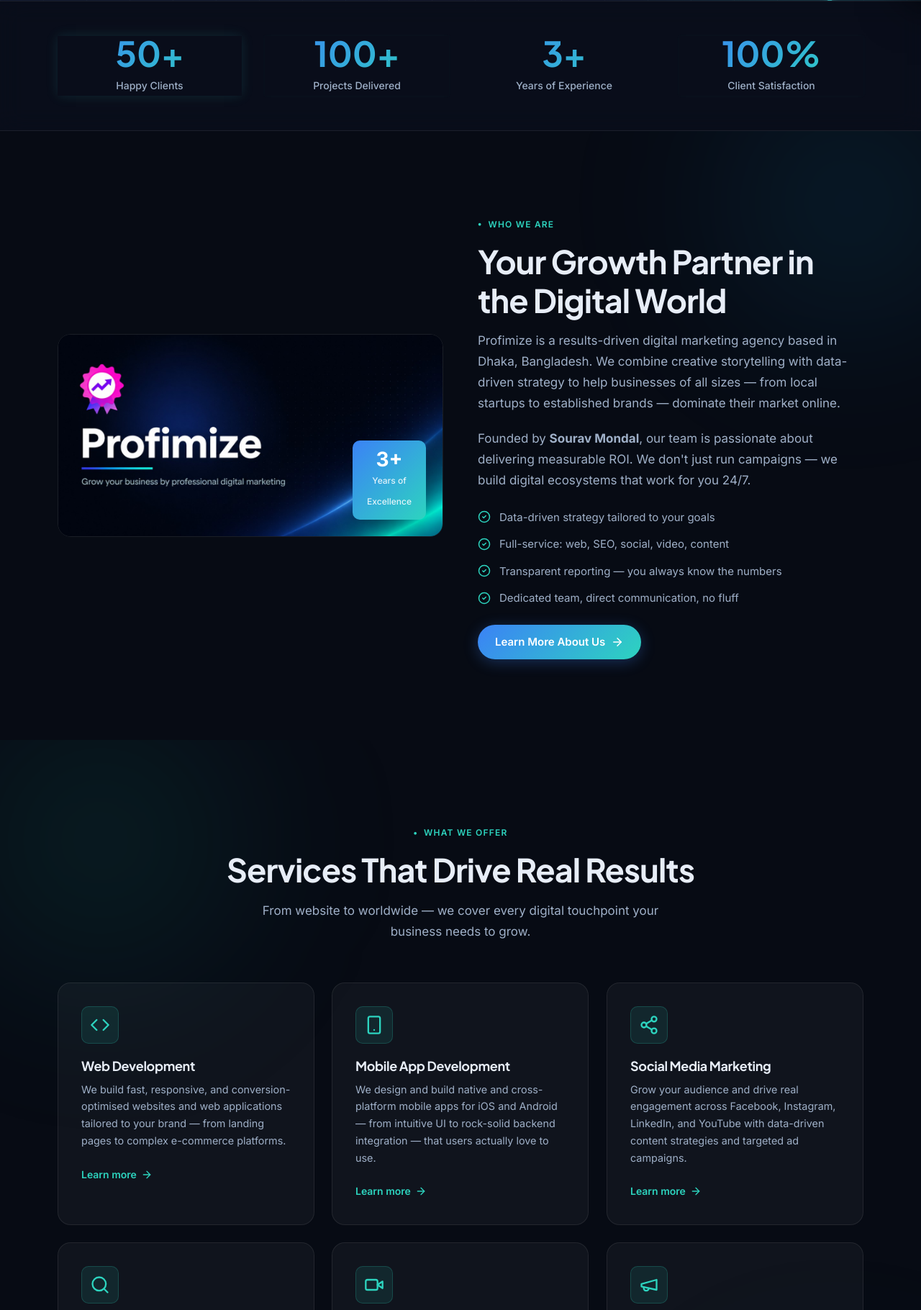
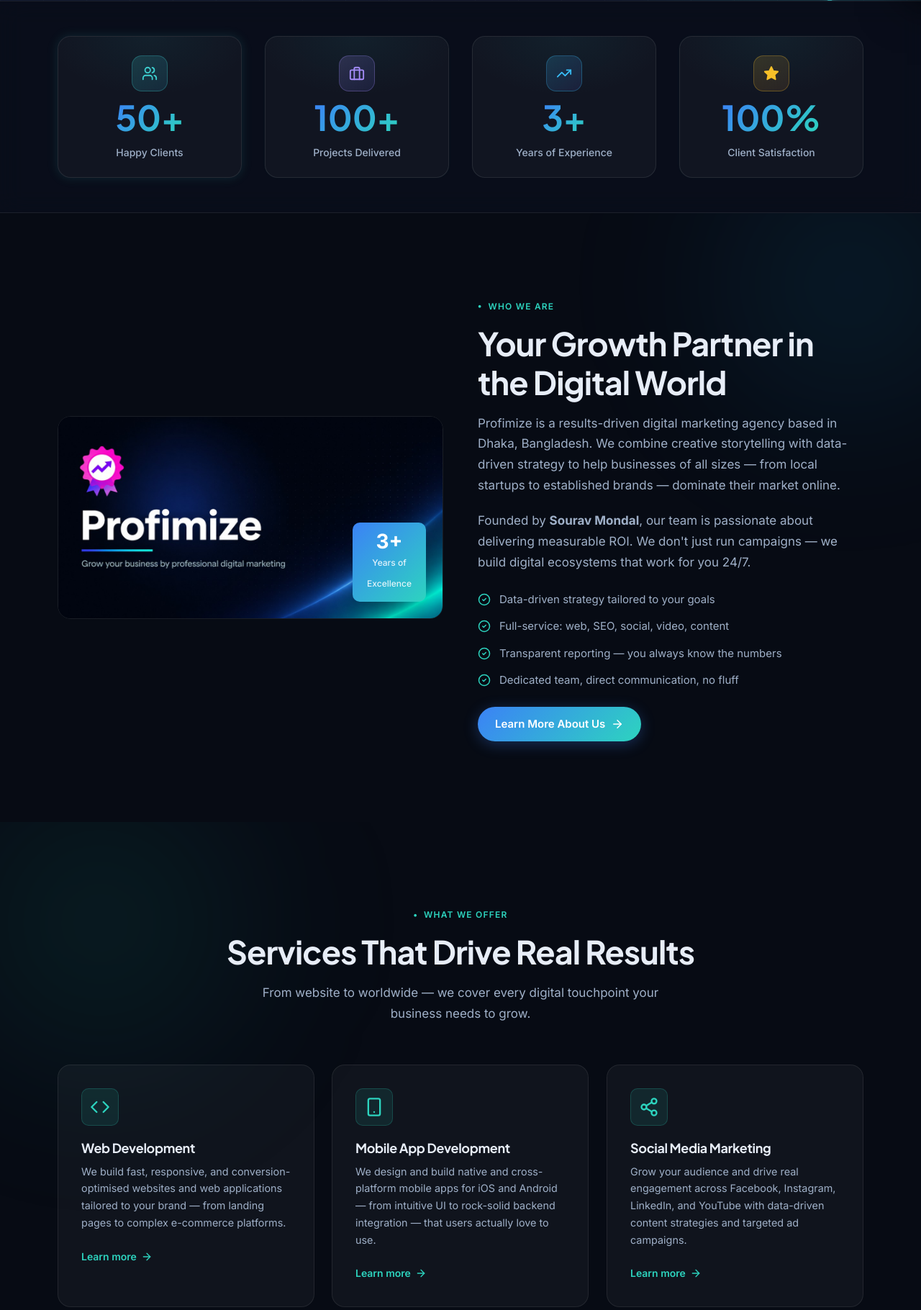
Before and after one commit to tanmoymondal1312/Profimize, a Django app: page / in a window 1280 px wide. Shown: the part 799-2619 px from the top of the page at 72% size. Run offline with Django 4.2, Linux system fonts and the light colour scheme; data comes from the database, SQL or seed files in the repository; both versions use the stored data as it was after the commit; parts of the project's set-up code (start-up, migrations or seed data) failed here and were passed over; some libraries are stand-ins or nearby versions.

Commit message:
Auto-save changes

```diff
--- a/static/css/main.css
+++ b/static/css/main.css
@@ -2199,3 +2199,68 @@
   /* Stop the page-wide color sweep gradient animation (main perf killer) */
   body.page-home::before { animation: none !important; }
 }
+
+/* ═══════════════════════════════════════════════════════════════
+   STATS STRIP — Card redesign with icons + rounded corners
+   ═══════════════════════════════════════════════════════════════ */
+
+/* Each stat becomes a glass card with rounded corners */
+.stat-item {
+  background: rgba(255,255,255,.035);
+  border: 1px solid rgba(255,255,255,.09);
+  border-radius: 18px;
+  padding: 1.6rem 1rem 1.4rem;
+  display: flex;
+  flex-direction: column;
+  align-items: center;
+  gap: .45rem;
+  transition: border-color .35s ease, background .35s ease, transform .35s ease;
+  position: relative;
+  overflow: hidden;        /* clips backdrop glow at rounded corners */
+}
+.stat-item::before {
+  content: '';
+  position: absolute;
+  inset: 0;
+  border-radius: inherit;
+  background: radial-gradient(ellipse 80% 60% at 50% 0%, rgba(62,207,207,.06) 0%, transparent 70%);
+  pointer-events: none;
+}
+.stat-item:hover {
+  border-color: rgba(62,207,207,.22);
+  background: rgba(255,255,255,.06);
+  transform: translateY(-4px);
+}
+
+/* Icon container */
+.stat-icon {
+  width: 50px; height: 50px;
+  border-radius: 14px;
+  display: flex; align-items: center; justify-content: center;
+  margin-bottom: .3rem;
+  border: 1px solid transparent;
+  transition: transform .3s ease;
+}
+.stat-item:hover .stat-icon { transform: scale(1.1) rotate(-4deg); }
+
+/* Per-card icon accent colours */
+.stat-item:nth-child(1) .stat-icon {
+  background: linear-gradient(135deg, rgba(62,207,207,.18), rgba(56,189,248,.12));
+  border-color: rgba(62,207,207,.28);
+  color: #3ecfcf;
+}
+.stat-item:nth-child(2) .stat-icon {
+  background: linear-gradient(135deg, rgba(167,139,250,.18), rgba(99,102,241,.12));
+  border-color: rgba(167,139,250,.28);
+  color: #a78bfa;
+}
+.stat-item:nth-child(3) .stat-icon {
+  background: linear-gradient(135deg, rgba(56,189,248,.18), rgba(99,102,241,.12));
+  border-color: rgba(56,189,248,.28);
+  color: #38bdf8;
+}
+.stat-item:nth-child(4) .stat-icon {
+  background: linear-gradient(135deg, rgba(251,191,36,.15), rgba(251,146,60,.1));
+  border-color: rgba(251,191,36,.28);
+  color: #fbbf24;
+}
--- a/templates/pages/index.html
+++ b/templates/pages/index.html
@@ -135,14 +135,33 @@
     <div class="stats-grid">
       {% for stat in stats %}
       <div class="stat-item fx-scale d{{ forloop.counter }}">
+        <div class="stat-icon">
+          {% if forloop.counter == 1 %}<svg width="22" height="22" aria-hidden="true"><use href="#icon-users"/></svg>
+          {% elif forloop.counter == 2 %}<svg width="22" height="22" aria-hidden="true"><use href="#icon-briefcase"/></svg>
+          {% elif forloop.counter == 3 %}<svg width="22" height="22" aria-hidden="true"><use href="#icon-trending-up"/></svg>
+          {% else %}<svg width="22" height="22" aria-hidden="true"><use href="#icon-star"/></svg>
+          {% endif %}
+        </div>
         <span class="stat-value" data-target="{{ stat.value }}">{{ stat.value }}</span>
         <span class="stat-label">{{ stat.label }}</span>
       </div>
       {% empty %}
-      <div class="stat-item fx-scale d1"><span class="stat-value" data-target="50">50+</span><span class="stat-label">Happy Clients</span></div>
-      <div class="stat-item fx-scale d2"><span class="stat-value" data-target="100">100+</span><span class="stat-label">Projects Delivered</span></div>
-      <div class="stat-item fx-scale d3"><span class="stat-value" data-target="3">3+</span><span class="stat-label">Years Experience</span></div>
-      <div class="stat-item fx-scale d4"><span class="stat-value" data-target="100">100%</span><span class="stat-label">Client Satisfaction</span></div>
+      <div class="stat-item fx-scale d1">
+        <div class="stat-icon"><svg width="22" height="22" aria-hidden="true"><use href="#icon-users"/></svg></div>
+        <span class="stat-value" data-target="50">50+</span><span class="stat-label">Happy Clients</span>
+      </div>
+      <div class="stat-item fx-scale d2">
+        <div class="stat-icon"><svg width="22" height="22" aria-hidden="true"><use href="#icon-briefcase"/></svg></div>
+        <span class="stat-value" data-target="100">100+</span><span class="stat-label">Projects Delivered</span>
+      </div>
+      <div class="stat-item fx-scale d3">
+        <div class="stat-icon"><svg width="22" height="22" aria-hidden="true"><use href="#icon-trending-up"/></svg></div>
+        <span class="stat-value" data-target="3">3+</span><span class="stat-label">Years Experience</span>
+      </div>
+      <div class="stat-item fx-scale d4">
+        <div class="stat-icon"><svg width="22" height="22" aria-hidden="true"><use href="#icon-star"/></svg></div>
+        <span class="stat-value" data-target="100">100%</span><span class="stat-label">Client Satisfaction</span>
+      </div>
       {% endfor %}
     </div>
   </div>
```
Also changed, not shown: db.sqlite3.
